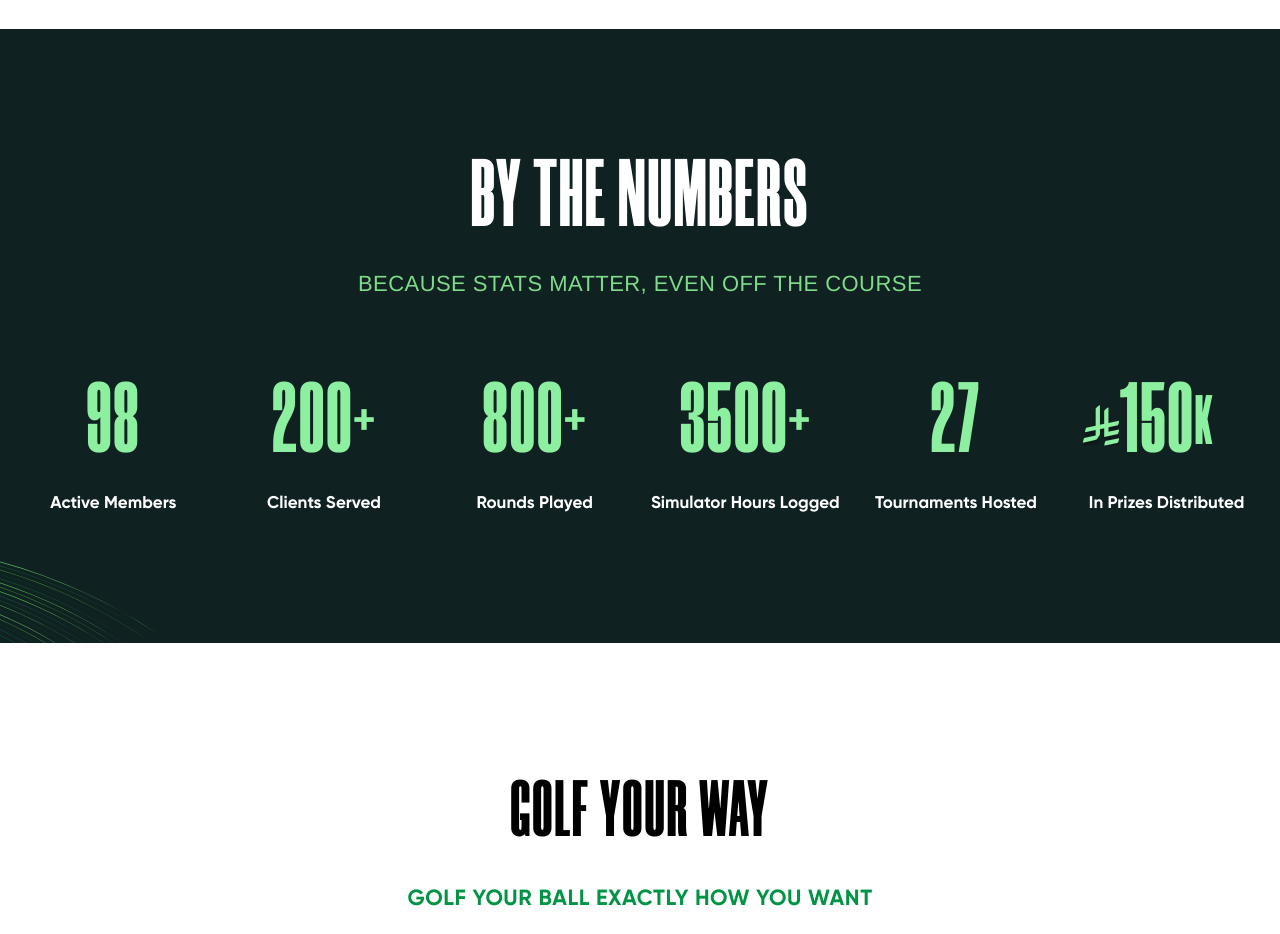
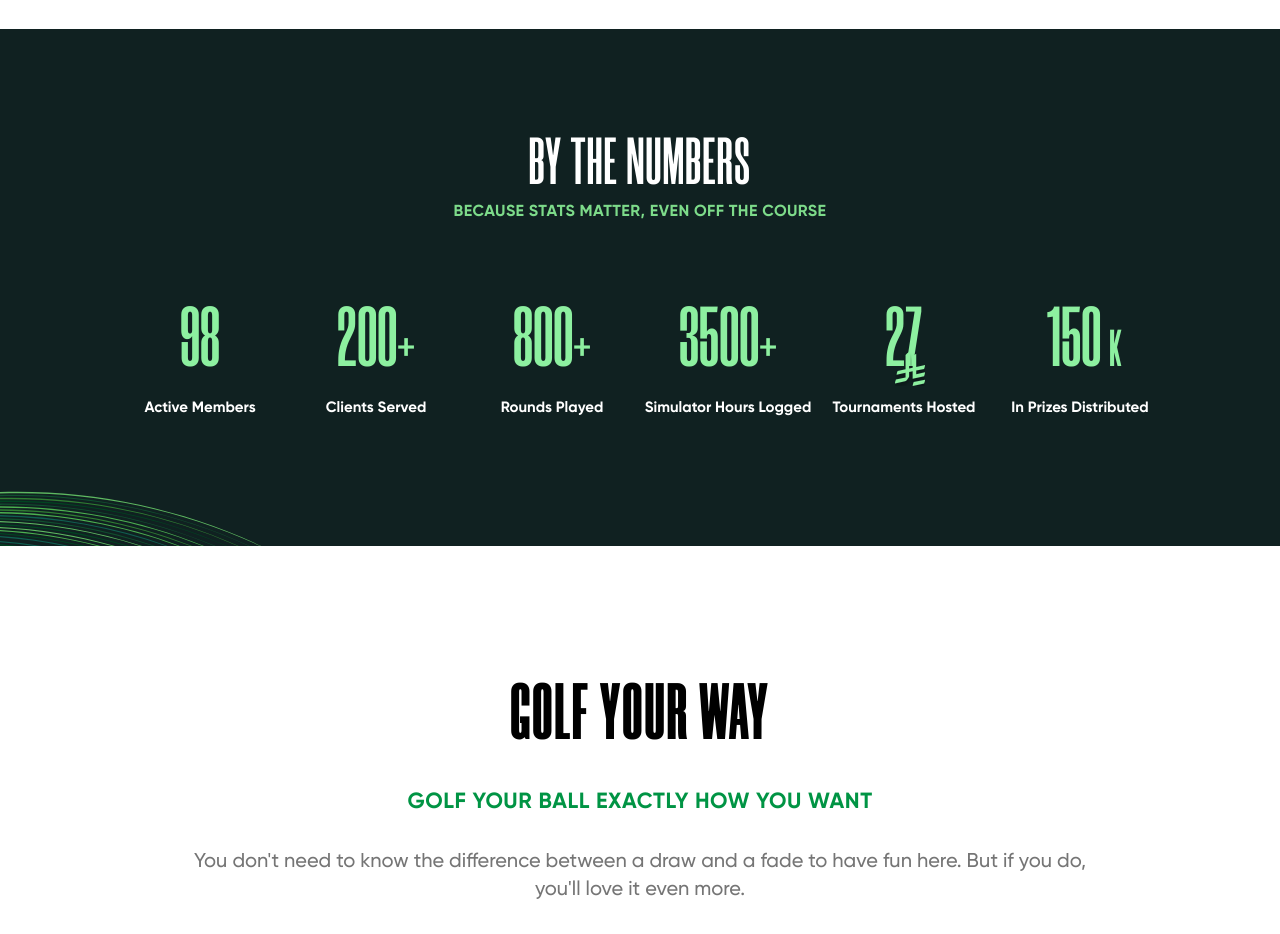
Before and after one commit to mohd-azaan/TVG, a React (Vite) app: page / in a window 1280 px wide. Shown: the part 2500-3434 px from the top of the page. Built offline with nearby package versions, Linux system fonts and the light colour scheme.

Commit message:
fix: Update layout and styling in StatisticsSection for improved visual hierarchy and readability

```diff
--- a/src/screens/HomepageDesktop/sections/StatisticsSection/StatisticsSection.jsx
+++ b/src/screens/HomepageDesktop/sections/StatisticsSection/StatisticsSection.jsx
@@ -37,10 +37,10 @@ export const StatisticsSection = () => {
 
 	return (
 		<section className='w-full bg-[#102121] py-20 lg:py-32 relative overflow-hidden'>
-			<div className='container mx-auto px-4 sm:px-6 lg:px-8 max-w-7xl relative'>
+			<div className='relative max-w-[1920px] mx-auto px-4 sm:px-6 lg:px-10'>
 				{/* Background Shape */}
 				<img
-					className='absolute w-full  h-[426px] top-60 left-[-860px] opacity-100 z-0'
+					className='absolute w-full  h-[430px] top-[210px] left-[-690px] opacity-100 z-0'
 					alt='Background shape'
 					src='/shape14-2.svg'
 					loading='lazy'
@@ -48,51 +48,50 @@ export const StatisticsSection = () => {
 				/>
 
 				{/* Header */}
-				<div className='relative z-10 text-center mb-20'>
-					<h2 className='font-TVG-typography-h2 font-[number:var(--TVG-typography-h2-font-weight)] text-white text-[length:var(--TVG-typography-h2-font-size)] tracking-[var(--TVG-typography-h2-letter-spacing)] leading-[var(--TVG-typography-h2-line-height)] [font-style:var(--TVG-typography-h2-font-style)] mb-6'>
+				<div className='relative z-10 text-center mb-20 mt-[-20px]'>
+					<h2 className='text-white font-morganite font-bold text-[clamp(38px,5.2vw,78px)] leading-[0.92] tracking-[0.02em] mb-6'>
 						BY THE NUMBERS
 					</h2>
-					<p className='font-TVG-typography-tagline font-[number:var(--TVG-typography-tagline-font-weight)] text-[#7ddb8a] text-[length:var(--TVG-typography-tagline-font-size)] tracking-[var(--TVG-typography-tagline-letter-spacing)] leading-[var(--TVG-typography-tagline-line-height)] [font-style:var(--TVG-typography-tagline-font-style)]'>
+					<p className='text-[18px] sm:text-[14px] lg:text-[16px] font-bold text-[#7ddb8a] leading-tight tracking-wide -mt-5'>
 						BECAUSE STATS MATTER, EVEN OFF THE COURSE
 					</p>
 				</div>
 
 				{/* Statistics Grid */}
-				<div className='grid grid-cols-2 sm:grid-cols-3 lg:grid-cols-6 gap-4 sm:gap-6 lg:gap-8 xl:gap-12 relative z-10 justify-items-center'>
+				<div className='grid grid-cols-2 sm:grid-cols-3 lg:grid-cols-6 gap-4 sm:gap-6 lg:gap-6 xl:gap-8 relative z-10 justify-items-center max-w-5xl mx-auto'>
 					{statisticsData.map((stat, index) => (
 						<div
 							key={index}
-							className='flex flex-col items-center justify-center gap-4 text-center w-full'
+							className='flex flex-col items-center justify-center gap-3 text-center w-full'
 						>
 							{/* Number with symbols */}
-							<div className='flex items-center justify-center font-TVG-typography-counter-number font-[number:var(--TVG-typography-counter-number-font-weight)] text-[#8df0a0] text-[length:var(--TVG-typography-counter-number-font-size)] tracking-[var(--TVG-typography-counter-number-letter-spacing)] leading-[var(--TVG-typography-counter-number-line-height)] [font-style:var(--TVG-typography-counter-number-font-style)]'>
+							<div className='flex items-center justify-center font-morganite font-bold text-[#8df0a0] text-[85px]'>
 								{/* Prefix symbol (≈) */}
 								{stat.hasPrefix && (
-									<span className='font-TVG-typography-counter-symbol font-[number:var(--TVG-typography-counter-symbol-font-weight)] text-[length:var(--TVG-typography-counter-symbol-font-size)] tracking-[var(--TVG-typography-counter-symbol-letter-spacing)] leading-[var(--TVG-typography-counter-symbol-line-height)] [font-style:var(--TVG-typography-counter-symbol-font-style)]'>
+									<span className='font-morganite font-bold text-[60px]'>
 										{stat.hasPrefix}
 									</span>
 								)}
 
 								{/* Main number */}
 								<span>{stat.number}</span>
-
 								{/* Plus symbol */}
 								{stat.hasPlus && (
-									<span className='font-TVG-typography-counter-symbol font-[number:var(--TVG-typography-counter-symbol-font-weight)] text-[length:var(--TVG-typography-counter-symbol-font-size)] tracking-[var(--TVG-typography-counter-symbol-letter-spacing)] leading-[var(--TVG-typography-counter-symbol-line-height)] [font-style:var(--TVG-typography-counter-symbol-font-style)]'>
+									<span className='font-morganite font-bold text-[60px] relative top-2'>
 										+
 									</span>
 								)}
 
 								{/* Suffix (K) */}
 								{stat.hasSuffix && (
-									<span className='font-TVG-typography-counter-symbol font-[number:var(--TVG-typography-counter-symbol-font-weight)] text-[length:var(--TVG-typography-counter-symbol-font-size)] tracking-[var(--TVG-typography-counter-symbol-letter-spacing)] leading-[var(--TVG-typography-counter-symbol-line-height)] [font-style:var(--TVG-typography-counter-symbol-font-style)]'>
+									<span className='font-morganite font-bold text-[52px] left-2 relative top-2'>
 										{stat.hasSuffix}
 									</span>
 								)}
 							</div>
 
 							{/* Description text */}
-							<div className='font-gilroy font-bold text-white text-[17px] text-center leading-tight whitespace-nowrap'>
+							<div className='font-gilroy font-bold text-white text-[15px] text-center leading-tight whitespace-nowrap'>
 								{stat.text}
 							</div>
 						</div>
@@ -101,13 +100,13 @@ export const StatisticsSection = () => {
 
 				{/* Saudi Riyal Symbol */}
 				<img
-					className='absolute w-12 h-12 top-[248px] right-[155px] z-10'
+					className='absolute w-10 h-10 top-[215px] right-[350px] z-10'
 					alt='Saudi riyal symbol'
 					src='/saudi-riyal-symbol-2-1-1.svg'
 					loading='lazy'
 					decoding='async'
-					width='48'
-					height='48'
+					width='24'
+					height='24'
 				/>
 			</div>
 		</section>
```
